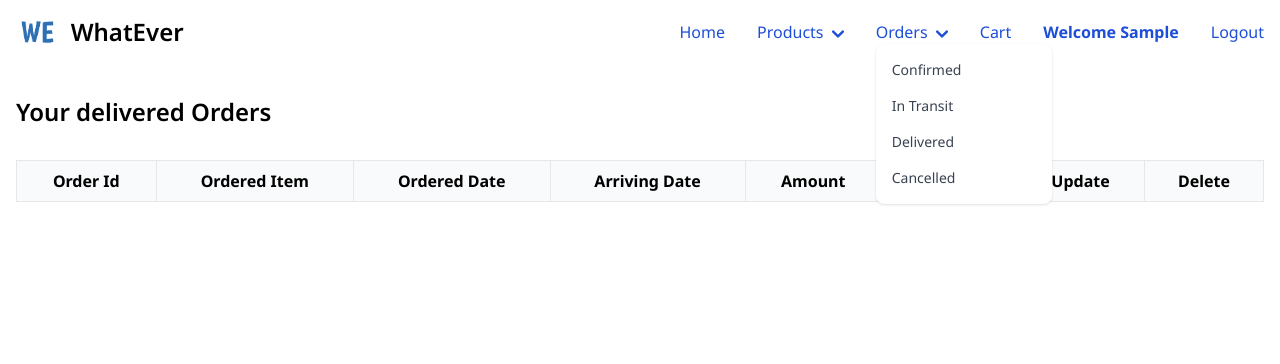
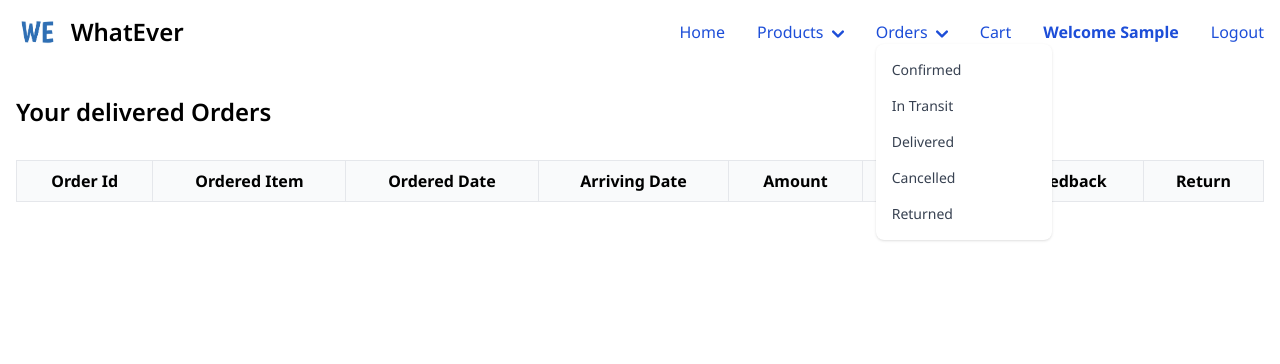
Before and after one commit to biswarupmurmu/Whatever, a Flask app: page /order/delivered in a window 1280 px wide, after a click on "Orders". Shown: the top 364 px of the page. Run offline with Flask 3, Linux system fonts and the light colour scheme; a user stored in the database is signed in; tables that the repository leaves empty hold one stand-in row (values such as "Sample post"); lists and menus that the app fills with data are empty; some libraries are stand-ins or nearby versions.

Commit message:
orders(confirmed, delivered, intransit, returned html pages)

```diff
--- a/ourapp/models.py
+++ b/ourapp/models.py
@@ -64,6 +64,7 @@ class Order(db.Model):
     date_according_to_status=db.Column(db.DateTime, default=datetime.now())
     address = db.Column(db.Text(150))
     ordered_items = db.relationship('OrderedItem', backref='order', cascade='all, delete-orphan')
+    feedback = db.Column(db.Text(300))
 
     def __repr__(self):
         return f'{self.id} ordered on {self.ordered_date}'
--- a/ourapp/order/__init__.py
+++ b/ourapp/order/__init__.py
@@ -1,4 +1,4 @@
-from flask import Blueprint, render_template
+from flask import Blueprint, render_template, request, redirect, url_for
 from flask_login import current_user, login_required
 from ourapp import db
 from ourapp.models import CartItem, Product, Order, OrderedItem
@@ -55,8 +55,55 @@ def view_orders(status):
                 total += (ordered_item.price * ordered_item.quantity)
                 items.add(ordered_item.product.name)
             orders_by_status.append([order,list(items), total])
+    if status == "cancelled":
+        return render_template("order/cancelled.html",orders=orders_by_status ,status=status.lower())
+    elif status == "delivered":
+        return render_template("order/delivered.html",orders=orders_by_status ,status=status.lower())
+    elif status == "returned":
+        return render_template("order/returned.html",orders=orders_by_status ,status=status.lower())
+    elif status == "intransit":
+        return render_template("order/intransit.html",orders=orders_by_status ,status=status.lower())
 
-    print(*orders_by_status)
 
-    return render_template("order/view_orders.html",orders=orders_by_status ,status=status.lower())
-    return render_template("order/view_orders.html",orders=orders, status=status.lower())
+    return render_template("order/confirmed.html",orders=orders_by_status ,status=status.lower())
+
+
+@order_bp.route('/<int:order_id>/change_address')
+@login_required
+def change_address(order_id):
+    order=Order.query.filter_by(id=order_id).first()
+    if order and order.customer_id == current_user.id:
+        order.address = request.args.get('address')
+        db.session.commit()
+    return redirect(url_for('order_bp.view_orders', status='confirmed'))
+
+@order_bp.route('/<int:order_id>/feedback')
+@login_required
+def get_feedback(order_id):
+    order=Order.query.filter_by(id=order_id).first()
+    if order and order.customer_id == current_user.id:
+        print("ABCD")
+        order.feedback = request.args.get('feedback')
+        print(order.feedback)
+        db.session.commit()
+    return redirect(url_for('order_bp.view_orders', status='delivered'))
+
+@order_bp.route('/<int:order_id>/cancel')
+@login_required
+def cancel_order(order_id):
+    order=Order.query.filter_by(id=order_id).first()
+    if order and order.customer_id == current_user.id:
+        order.status = "cancelled"
+        order.date_according_to_status = datetime.now()
+        db.session.commit()
+    return redirect(url_for('order_bp.view_orders', status='cancelled'))
+
+@order_bp.route('/<int:order_id>/return')
+@login_required
+def return_order(order_id):
+    order=Order.query.filter_by(id=order_id).first()
+    if order and order.customer_id == current_user.id:
+        order.status = "returned"
+        order.date_according_to_status = datetime.now()
+        db.session.commit()
+    return redirect(url_for('order_bp.view_orders', status='returned'))
--- /dev/null
+++ b/ourapp/order/templates/order/delivered.html
@@ -0,0 +1,106 @@
+{% extends "base.html" %}
+
+{% block content %}
+
+
+<script src="https://cdn.tailwindcss.com"></script>
+ <!-- Main Content -->
+ <div class="container mx-auto py-8 px-4">
+
+    <!-- Orders Table -->
+	<h2 class="order-heading text-2xl font-semibold mb-4">Your {{status}} Orders</h2>
+    <table id="confirmed-orders"
+        class="w-full border-collapse border border-gray-200 mt-8">
+        <thead>
+            <tr class="bg-gray-50">
+                <th class="border border-gray-200 px-4 py-2">Order Id</th>
+                <th class="border border-gray-200 px-4 py-2">Ordered Item</th>
+                <th class="border border-gray-200 px-4 py-2">Ordered Date</th>
+                <th class="border border-gray-200 px-4 py-2">Arriving Date</th>
+                <th class="border border-gray-200 px-4 py-2">Amount</th>
+                <th class="border border-gray-200 px-4 py-2">Address</th>
+                <th class="border border-gray-200 px-4 py-2">Feedback</th>
+                <th class="border border-gray-200 px-4 py-2">Return</th>
+            </tr>
+        </thead>
+        <tbody>
+            <!-- Confirmed Orders data here -->
+            {% for i in orders%}
+			{% set order = i[0] %}
+			{% set items = i[1] %}
+			{% set order_total = i[2] %}
+
+
+
+            <tr>
+                <td class="border border-gray-200 px-4 py-2 text-center">{{order.id}}</td>
+				<td class="border border-gray-200 px-4 py-2 text-center">
+					{% for item in items %}
+					<ol>
+						<li>{{item}}</li>
+					</ol>
+					{% endfor %}
+				</td>
+                <td class="border border-gray-200 px-4 py-2 text-center">{{order.ordered_date.strftime('%Y-%m-%d')}}</td>
+                <td class="border border-gray-200 px-4 py-2 text-center">{{order.arriving_date.strftime('%Y-%m-%d')}}</td>
+				        <td class="border border-gray-200 px-4 py-2 text-center">{{order_total}}</td>
+				        <td class="border border-gray-200 px-4 py-2 text-center">{{order.address}}</td>
+                {% if order.feedback %}
+                <td class="border border-gray-200 px-4 py-2 text-center">{{order.feedback}}</td>
+                {% else %}
+                <td class="border border-gray-200 px-4 py-2 text-center"><button id="{{order.id}}" onclick="openPopup(this)" class="bg-blue-500 text-white font-semibold py-2 px-4 rounded-md mt-2">Feedback</button></td>
+                {% endif %}
+                <td class="border border-gray-200 px-4 py-2 text-center"><a href="{{url_for('order_bp.return_order', order_id=order.id)}}" class="text-red-500">Return</a></td>
+            </tr>
+            {% endfor %}
+        </tbody>
+    </table>
+
+
+
+
+    </div>
+
+<!-- Button to open pop-up -->
+
+<!-- Pop-up overlay -->
+<div id="overlay" class="fixed inset-0 bg-black bg-opacity-50 z-10 hidden"></div>
+
+<!-- Pop-up content -->
+<div id="popup" class="fixed top-1/2 left-1/2 transform -translate-x-1/2 -translate-y-1/2 bg-white p-6 rounded-md shadow-md z-20 hidden">
+  <h2 class="text-lg font-semibold mb-4">Enter feedback</h2>
+  <form id="FeedbackForm">
+    <div class="mb-4">
+      <label for="feedback" class="block text-sm font-medium text-gray-700">Feedback:</label>
+      <input type="text" id="feedback" name="feedback" class="border rounded-md p-2 w-full" placeholder="Enter your feedback">
+    </div>
+    <div class="flex justify-end">
+      <button type="button" onclick="closePopup()" class="bg-gray-300 text-gray-700 font-semibold py-2 px-4 rounded-md mr-2">Cancel</button>
+      <button type="submit" class="bg-blue-500 text-white font-semibold py-2 px-4 rounded-md">Submit</button>
+    </div>
+  </form>
+</div>
+
+<script>
+  // Function to open the pop-up
+  function openPopup(element) {
+    let order_id = element.getAttribute("id")
+    let FeedbackForm = document.getElementById("FeedbackForm")
+
+    let action_url = `/order/${order_id}/feedback`
+    console.log(action_url)
+    FeedbackForm.setAttribute("action", action_url)
+
+    document.getElementById('overlay').classList.remove('hidden');
+    document.getElementById('popup').classList.remove('hidden');
+  }
+
+  // Function to close the pop-up
+  function closePopup() {
+    document.getElementById('overlay').classList.add('hidden');
+    document.getElementById('popup').classList.add('hidden');
+  }
+</script>
+
+
+{% endblock %}
--- a/ourapp/order/templates/order/view_orders.html
+++ /dev/null
@@ -1,62 +0,0 @@
-{% extends "base.html" %}
-
-{% block content %}
-
-
-<script src="https://cdn.tailwindcss.com"></script>
- <!-- Main Content -->
- <div class="container mx-auto py-8 px-4">
-
-    <!-- Orders Table -->
-	<h2 class="order-heading text-2xl font-semibold mb-4">Your {{status}} Orders</h2>
-    <table id="confirmed-orders"
-        class="w-full border-collapse border border-gray-200 mt-8">
-        <thead>
-            <tr class="bg-gray-50">
-                <th class="border border-gray-200 px-4 py-2">Order Id</th>
-                <th class="border border-gray-200 px-4 py-2">Ordered Item</th>
-                <th class="border border-gray-200 px-4 py-2">Ordered Date</th>
-                <th class="border border-gray-200 px-4 py-2">Arriving Date</th>
-                <th class="border border-gray-200 px-4 py-2">Amount</th>
-                <th class="border border-gray-200 px-4 py-2">Address</th>
-                <th class="border border-gray-200 px-4 py-2">Update</th>
-                <th class="border border-gray-200 px-4 py-2">Delete</th>
-            </tr>
-        </thead>
-        <tbody>
-            <!-- Confirmed Orders data here -->
-            {% for i in orders%}
-			{% set order = i[0] %}
-			{% set items = i[1] %}
-			{% set order_total = i[2] %}
-
-
-
-            <tr>
-                <td class="border border-gray-200 px-4 py-2 text-center">{{order.id}}</td>
-				<td class="border border-gray-200 px-4 py-2 text-center">
-					{% for item in items %}
-					<ol>
-						<li>{{item}}</li>
-					</ol>
-					{% endfor %}
-				</td>
-                <td class="border border-gray-200 px-4 py-2 text-center">{{order.ordered_date.strftime('%Y-%m-%d')}}</td>
-                <td class="border border-gray-200 px-4 py-2 text-center">{{order.arriving_date.strftime('%Y-%m-%d')}}</td>
-				<td class="border border-gray-200 px-4 py-2 text-center">{{order_total}}</td>
-				<td class="border border-gray-200 px-4 py-2 text-center">{{order.address}}</td>
-                <td class="border border-gray-200 px-4 py-2 text-center"><button class="text-blue-500">Update</button></td>
-                <td class="border border-gray-200 px-4 py-2 text-center"><button class="text-red-500">Delete</button></td>
-            </tr>
-            {% endfor %}
-        </tbody>
-    </table>
-
-
-
-
-    </div>
-
-
-
-{% endblock %}
--- a/ourapp/templates/components/navbar.html
+++ b/ourapp/templates/components/navbar.html
@@ -47,6 +47,9 @@
                         <li>
                           <a href="{{url_for('order_bp.view_orders', status='cancelled')}}" class="block px-4 py-2 hover:bg-gray-100 dark:hover:bg-gray-600 dark:hover:text-white">Cancelled</a>
                       </li>
+                      <li>
+                        <a href="{{url_for('order_bp.view_orders', status='returned')}}" class="block px-4 py-2 hover:bg-gray-100 dark:hover:bg-gray-600 dark:hover:text-white">Returned</a>
+                    </li>
                     </ul>
                 </div>
             </div>
```
Also changed, not shown: ourapp/order/templates/order/cancelled.html (added, +59 -0 lines), ourapp/order/templates/order/confirmed.html (added, +103 -0 lines), ourapp/order/templates/order/intransit.html (added, +60 -0 lines), ourapp/order/templates/order/returned.html (added, +59 -0 lines).
